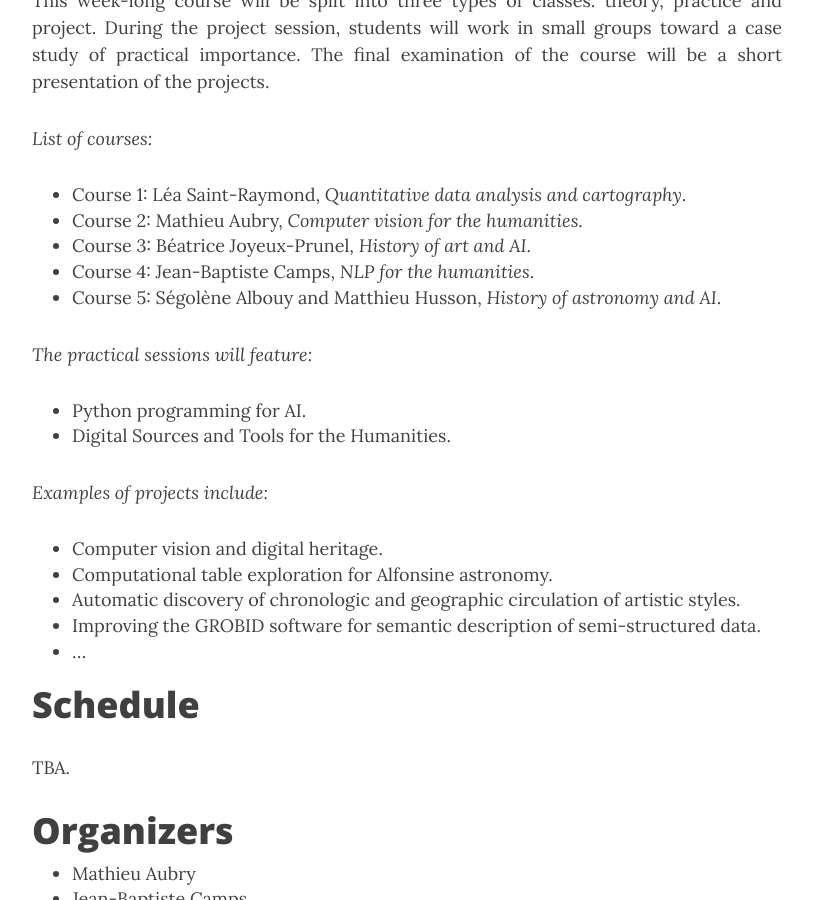
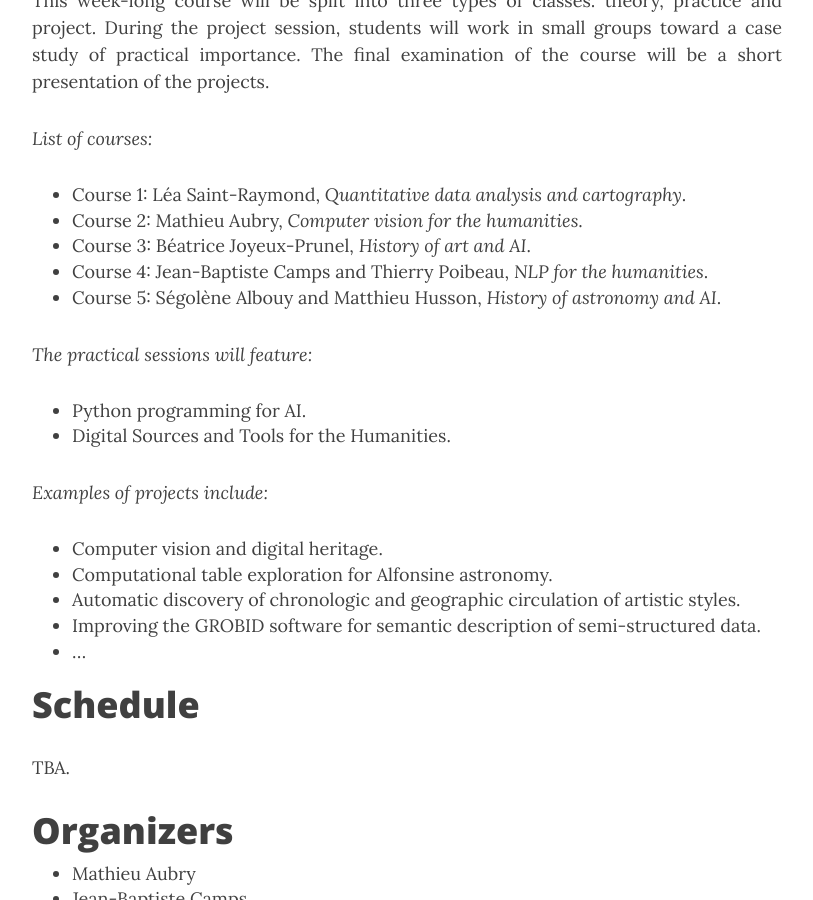
Before and after one commit to data-psl/data-psl.github.io, a Jekyll site: the page built from intensive-week-dhai.md, in a window 1280 px wide and 900 px high, scrolled down 1294 px. Shown: the whole window, without its empty margins (233-1046 px from the left). Built offline with Jekyll 4.4.1, drawn with Linux system fonts in a browser that asks for light colours; nearby versions of some CDN libraries.

Commit message:
Update intensive-week-dhai.md

```diff
--- a/intensive-week-dhai.md
+++ b/intensive-week-dhai.md
@@ -35,7 +35,7 @@ _List of  courses:_
 - Course 1: [Léa Saint-Raymond](https://u-paris10.academia.edu/LéaSaintRaymond), _Quantitative data analysis and cartography_.
 - Course 2: [Mathieu Aubry](http://imagine.enpc.fr/~aubrym/), _Computer vision for the humanities_.
 - Course 3: [Béatrice Joyeux-Prunel](https://artlas.huma-num.fr/en/staff-member/beatrice-joyeux-prunel-2/), _History of art and AI_.
-- Course 4: [Jean-Baptiste Camps](http://www.chartes.psl.eu/fr/jean-baptiste-camps), _NLP for the humanities_.
+- Course 4: [Jean-Baptiste Camps](http://www.chartes.psl.eu/fr/jean-baptiste-camps) and [Thierry Poibeau](https://www.lattice.cnrs.fr/membres/direction/thierry-poibeau/), _NLP for the humanities_.
 - Course 5: [Ségolène Albouy and Matthieu Husson](https://syrte.obspm.fr/spip/science/histoire/membres-de-l-equipe/article/matthieu-husson), _History of astronomy and AI_.
 
 
```
